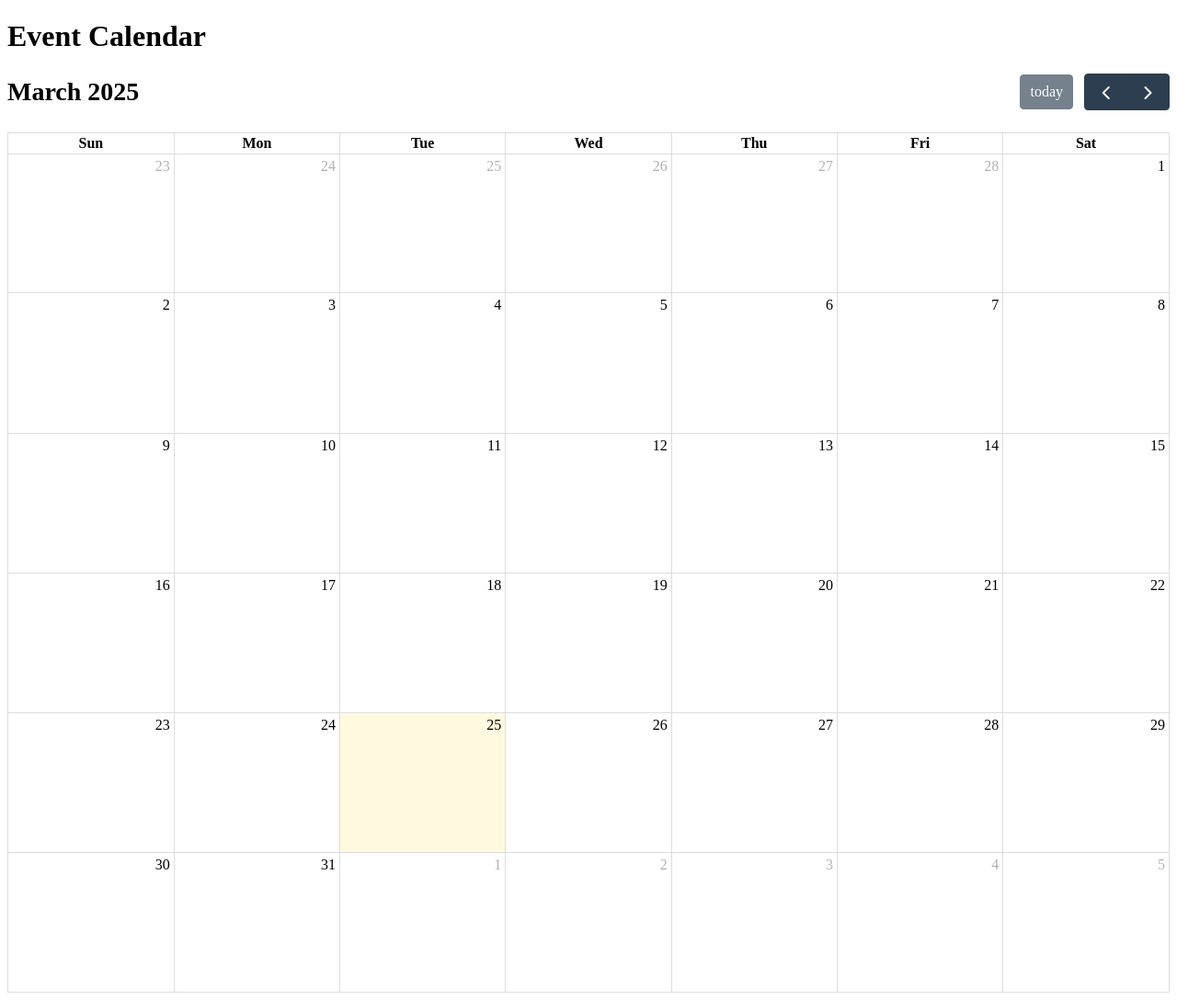
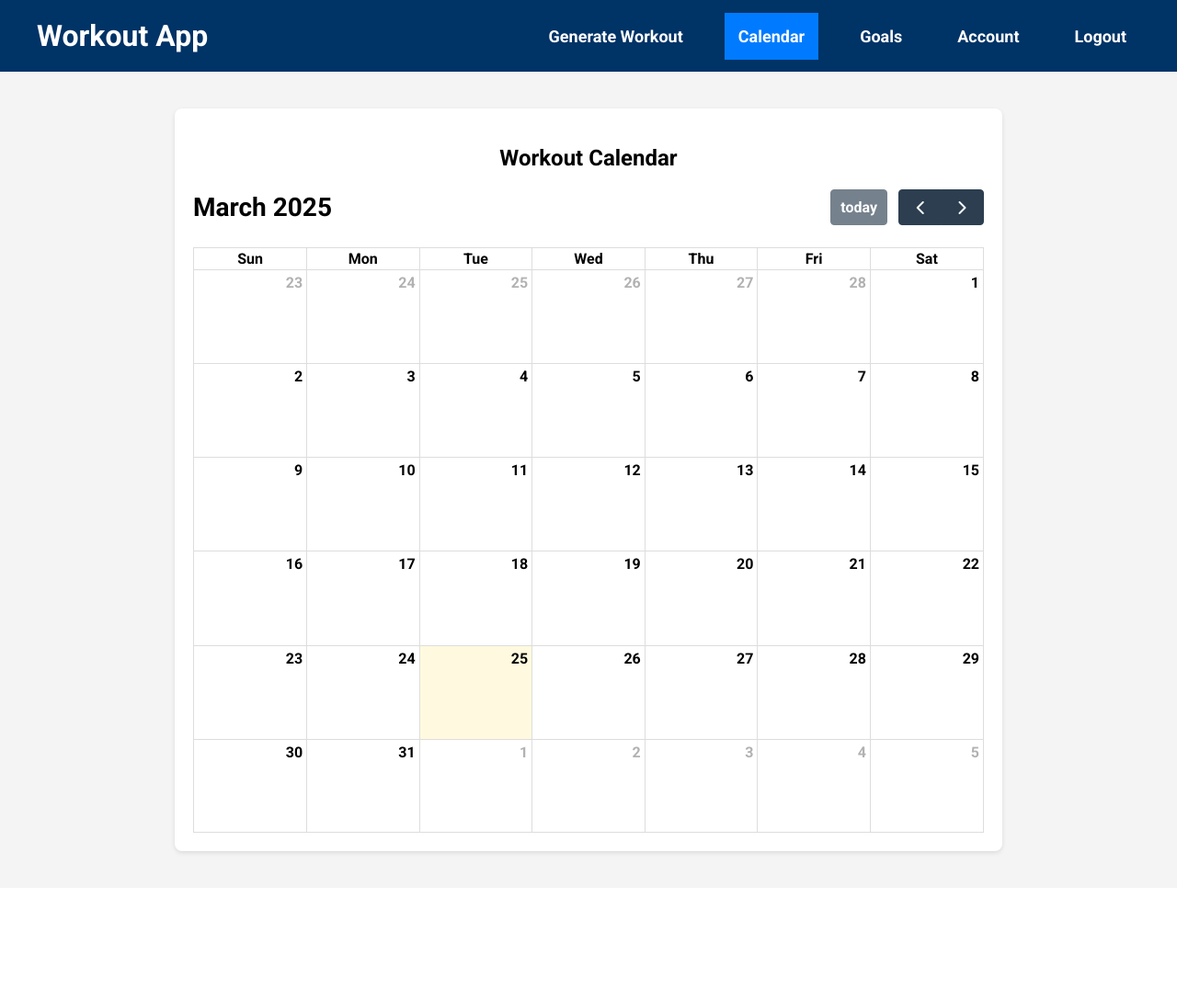
Before and after one commit to UCCS-SP25-CS4300-CS5300-1/Group-6-spring-2025, a Django app: page /calendar/ in a window 1280 px wide. Shown: the whole page at 92% size. After the commit the page ends 932 px from the top, so only its background shows below. Run offline with Django 4.2, Linux system fonts and the light colour scheme; lists and menus that the app fills with data are empty; some libraries are stand-ins or nearby versions.

Commit message:
got calendar base implemented

```diff
--- a/Project/home/templates/calendar.html
+++ b/Project/home/templates/calendar.html
@@ -4,15 +4,107 @@
 <head>
     <meta charset="UTF-8">
     <meta name="viewport" content="width=device-width, initial-scale=1.0">
-    <title>Calendar</title>
+    <title>Calendar - Workout App</title>
+
+    <!-- Fonts and Styles -->
+    <link href="https://fonts.googleapis.com/css2?family=Roboto:wght@700&display=swap" rel="stylesheet">
     <link href="https://cdn.jsdelivr.net/npm/fullcalendar@5.10.1/main.min.css" rel="stylesheet">
+
     <script src="https://cdn.jsdelivr.net/npm/fullcalendar@5.10.1/main.min.js"></script>
     <script src="https://cdn.jsdelivr.net/npm/jquery/dist/jquery.min.js"></script>
+
+    <style>
+        body {
+            margin: 0;
+            font-family: 'Roboto', sans-serif;
+            background-color: #f4f4f4;
+        }
+
+        header {
+            display: flex;
+            justify-content: space-between;
+            align-items: center;
+            background-color: #003366;
+            padding: 20px 40px;
+        }
+
+        .logo {
+            color: white;
+            font-size: 32px;
+            text-decoration: none;
+        }
+
+        nav {
+            display: flex;
+        }
+
+        ul {
+            list-style-type: none;
+            margin: 0;
+            padding: 0;
+            display: flex;
+        }
+
+        li {
+            margin-left: 30px;
+        }
+
+        li a {
+            color: white;
+            text-decoration: none;
+            padding: 15px;
+            font-size: 18px;
+            transition: background-color 0.3s, transform 0.3s;
+        }
+
+        li a:hover {
+            background-color: #007BFF;
+            transform: scale(1.05);
+        }
+
+        .container {
+            padding: 20px;
+            max-width: 900px;
+            margin: 20px auto;
+        }
+
+        .main-section {
+            background-color: white;
+            padding: 20px;
+            border-radius: 8px;
+            box-shadow: 0 2px 5px rgba(0, 0, 0, 0.1);
+            text-align: center;
+        }
+
+        #calendar {
+            margin-top: 20px;
+        }
+    </style>
 </head>
 <body>
-    <h1>Event Calendar</h1>
-    <div id="calendar"></div>
+    <!-- Top Navigation Bar -->
+    <header>
+        <a class="logo" href="{% url 'home' %}">Workout App</a>
+        <nav>
+            <ul>
+                <li><a href="{% url 'generate_workout' %}">Generate Workout</a></li>
+                <li><a href="{% url 'calendar' %}" style="background-color: #007BFF;">Calendar</a></li>
+                <li><a href="{% url 'goals:goals' %}">Goals</a></li>
+                <li><a href="{% url 'user_data' %}">Account</a></li>
+                <li><a href="{% url 'logout' %}">Logout</a></li>
+            </ul>
+        </nav>
+    </header>
 
+    <!-- Main Content -->
+    <div class="container">
+        <div class="main-section">
+            <h2>Workout Calendar</h2>
+            <div id="calendar"></div>
+        </div>
+    </div>
+
+    <!-- FullCalendar Script -->
     <script>
         document.addEventListener('DOMContentLoaded', function() {
             var calendarEl = document.getElementById('calendar');
```
